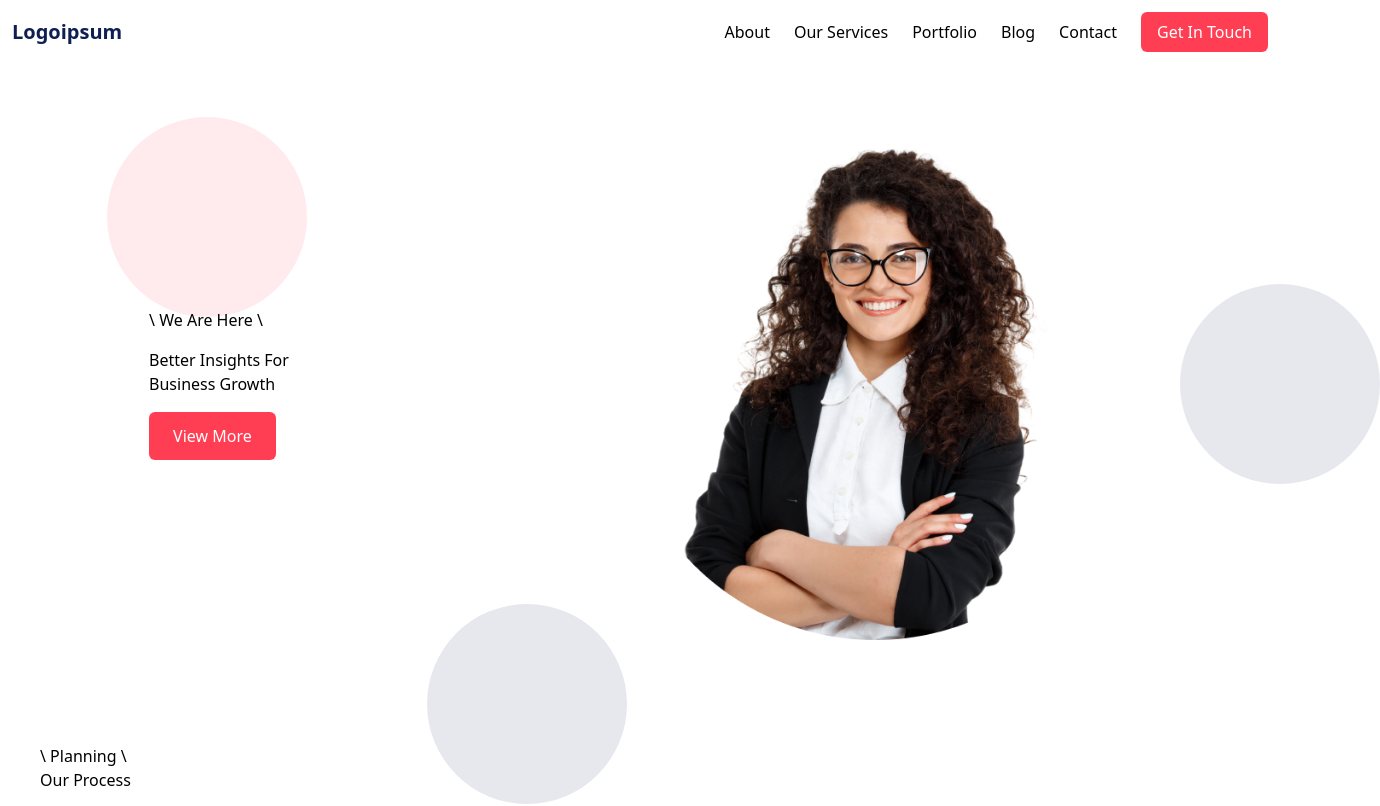
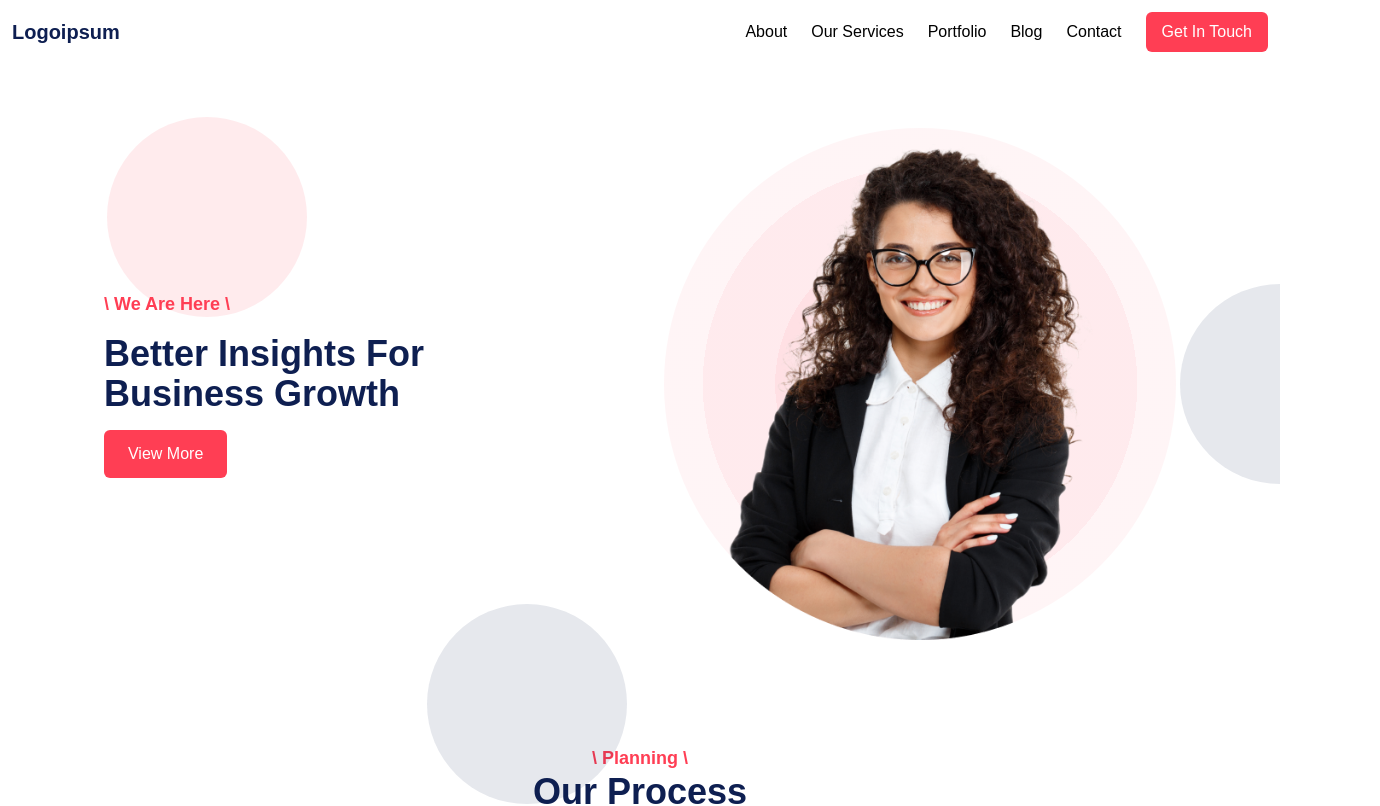
Before and after one commit to ENassef/Syntria-ERP-Solutions, a React (Vite) app: page / in a window 1280 px wide. Shown: the top 806 px of the page, 1380 px wide, since content can reach past the window. Built offline with nearby package versions, Linux system fonts and the light colour scheme.

Commit message:
Adding some Styling

```diff
--- a/src/index.css
+++ b/src/index.css
@@ -133,3 +133,33 @@
     font-size: 10px;
     line-height: 12px;
 }
+
+body,
+html {
+    cursor: var(--cursor-main);
+    font-family: var(--font-primary);
+    min-height: 100vh;
+    overflow-x: hidden;
+}
+
+.imgBgCircle {
+    background: radial-gradient(
+        circle,
+        #ff3e54 0% 20%,
+        /* Peach-Red (center) */ #ff98a5 20% 40%,
+        /* Medium peach */ #ffbbc4 40% 60%,
+        /* Light peach */ #ffdde1 60% 80%,
+        /* Very light pink */ #f7f7f7 80% 100% /* Off-White (outer) */
+    );
+}
+
+.SectionTitle {
+    @apply flex flex-col items-center;
+}
+
+.title-1 {
+    @apply text-Peach-Red text-lg font-bold hover:cursor-text-hover;
+}
+.title-2 {
+    @apply text-Dark-Blue text-3xl md:text-4xl font-bold hover:cursor-text-hover;
+}
```
